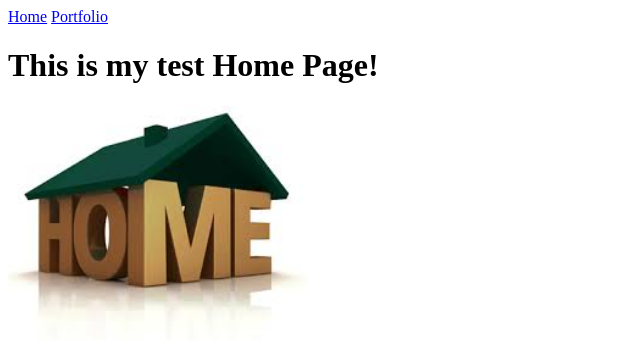
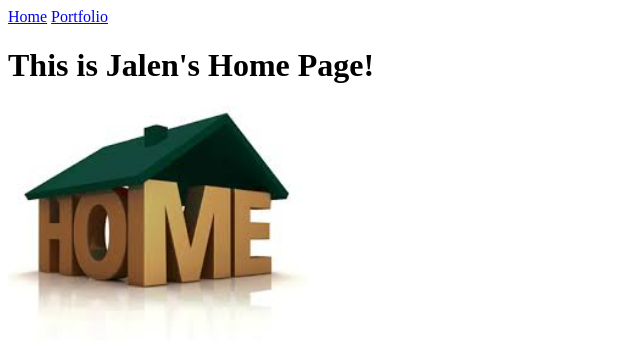
Before and after one commit to JReed698/jreed698.github.io, a plain HTML site: page my_website/index.html in a window 1280 px wide. Shown: the whole page, without its empty margins (0-640 px from the left). Drawn offline with Linux system fonts and the light colour scheme.

Commit message:
Changed the heading

```diff
--- a/my_website/index.html
+++ b/my_website/index.html
@@ -7,7 +7,7 @@
   <body>
     <a href="index.html">Home</a>
     <a href="portfolio.html">Portfolio</a>
-    <h1>This is my test Home Page!</h1>
+    <h1>This is Jalen's Home Page!</h1>
     <img src="images/home.jpg" height="250">
   </body>
 </html>
```
Also changed, not shown: .c9/metadata/environment/my_website/index.html.
